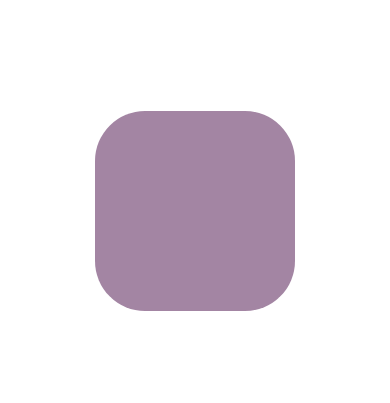
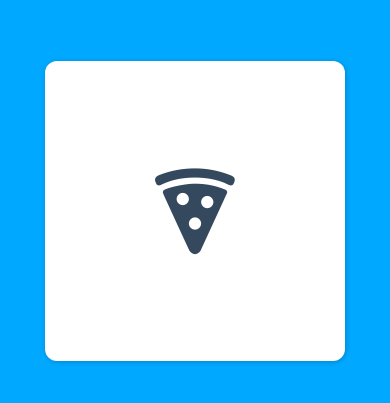
Before and after one commit to geonya/rn-langapp, a React Native app: screen / in a window 390 px wide. Shown: the part 211-614 px from the top of the page. Built offline with nearby package versions, Linux system fonts and the light colour scheme.

Commit message:
#4.12 Card Project part One

```diff
--- a/App.js
+++ b/App.js
@@ -1,70 +1,60 @@
 import React, { useRef } from "react";
-import { Animated, Dimensions, PanResponder } from "react-native";
+import { Animated, PanResponder, View } from "react-native";
 import styled from "styled-components/native";
+import { Ionicons } from "@expo/vector-icons";
 
 const Container = styled.View`
 	flex: 1;
 	justify-content: center;
 	align-items: center;
+	background-color: #00a8ff;
 `;
-const Box = styled.View`
-	background-color: tomato;
-	width: 200px;
-	height: 200px;
+
+const Card = styled(Animated.createAnimatedComponent(View))`
+	background-color: white;
+	width: 300px;
+	height: 300px;
+	justify-content: center;
+	align-items: center;
+	border-radius: 12px;
+	box-shadow: 1px 1px 5px rgba(0, 0, 0, 0.2);
 `;
-const AnimateBox = Animated.createAnimatedComponent(Box);
-const { width: SCREEN_WIDTH, height: SCREEN_HEIGHT } = Dimensions.get("window");
 
 export default function App() {
-	const POSITION = useRef(
-		new Animated.ValueXY({
-			x: 0,
-			y: 0,
-		})
-	).current;
-	const borderRadius = POSITION.y.interpolate({
-		inputRange: [-300, 300],
-		outputRange: [100, 0],
-	});
-	const backgroundColor = POSITION.y.interpolate({
-		inputRange: [-300, 300],
-		outputRange: ["rgb(255,99,71)", "rgb(71,166,255)"],
-	});
 	const panResponder = useRef(
 		PanResponder.create({
 			onStartShouldSetPanResponder: () => true,
-			onPanResponderGrant: () => {
-				console.log("Touch Started");
-				POSITION.setOffset({
-					x: POSITION.x._value,
-					y: POSITION.y._value,
-				});
+			onPanResponderMove: (_, { dx }) => {
+				position.setValue(dx);
 			},
-			//dx, dy는 손가락이 이동한 거리이기 때문에 항상 0에서부터 시작한다.
-			// 이전 위치가 어디인지 기억하지 못한다는 것이 문제
-			onPanResponderMove: (_, { dx, dy }) => {
-				console.log("Finger Moving");
-				POSITION.setValue({
-					x: dx,
-					y: dy,
-				});
-			},
+			onPanResponderGrant: () => onPressIn(),
 			onPanResponderRelease: () => {
-				console.log("Touch Finished");
-				POSITION.flattenOffset();
+				Animated.parallel([
+					onPressOut,
+					Animated.spring(position, {
+						toValue: 0,
+						useNativeDriver: true,
+					}),
+				]).start();
 			},
 		})
 	).current;
+	const scale = useRef(new Animated.Value(1)).current;
+	const position = useRef(new Animated.Value(0)).current;
+	const onPressIn = () =>
+		Animated.spring(scale, { toValue: 0.95, useNativeDriver: true }).start();
+	const onPressOut = Animated.spring(scale, {
+		toValue: 1,
+		useNativeDriver: true,
+	});
 	return (
 		<Container>
-			<AnimateBox
+			<Card
 				{...panResponder.panHandlers}
-				style={{
-					borderRadius,
-					backgroundColor,
-					transform: POSITION.getTranslateTransform(),
-				}}
-			/>
+				style={{ transform: [{ scale }, { translateX: position }] }}
+			>
+				<Ionicons name="pizza" color="#34495e" size={98} />
+			</Card>
 		</Container>
 	);
 }
```
Also changed, not shown: 1 other file (tests, documents, lock files or other folders).
